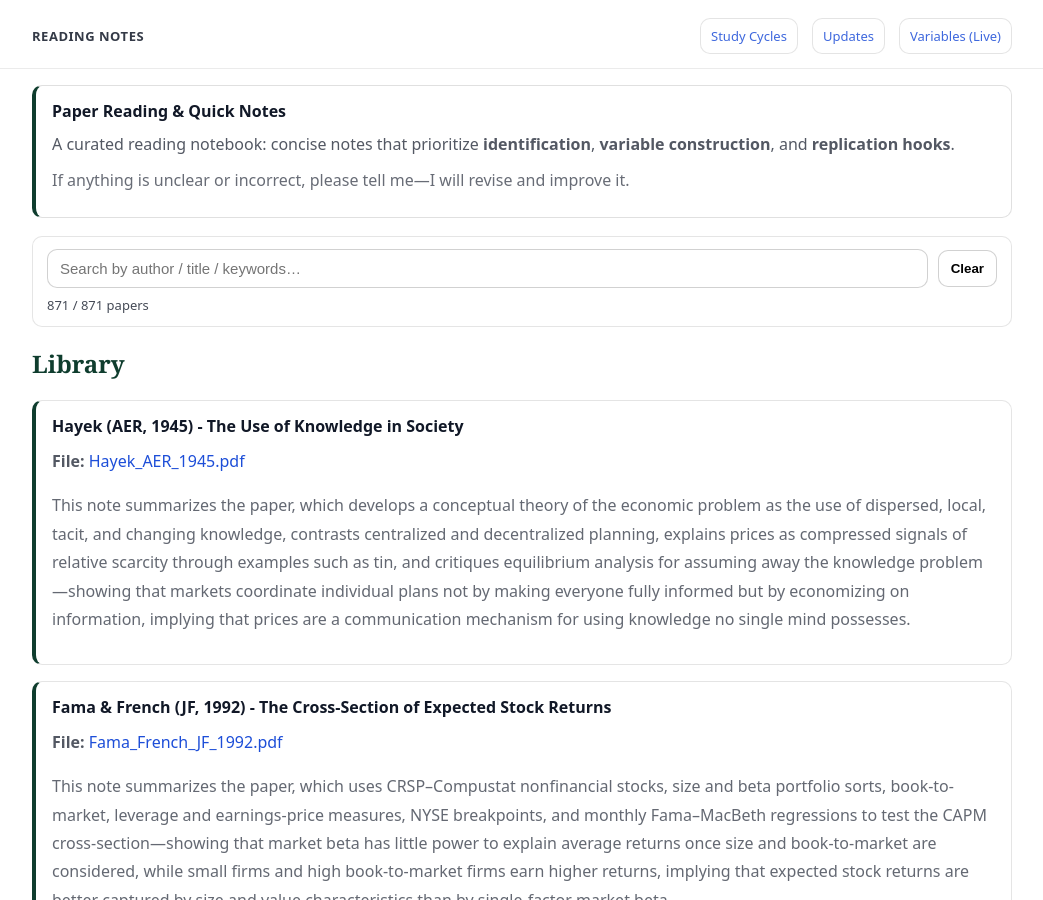
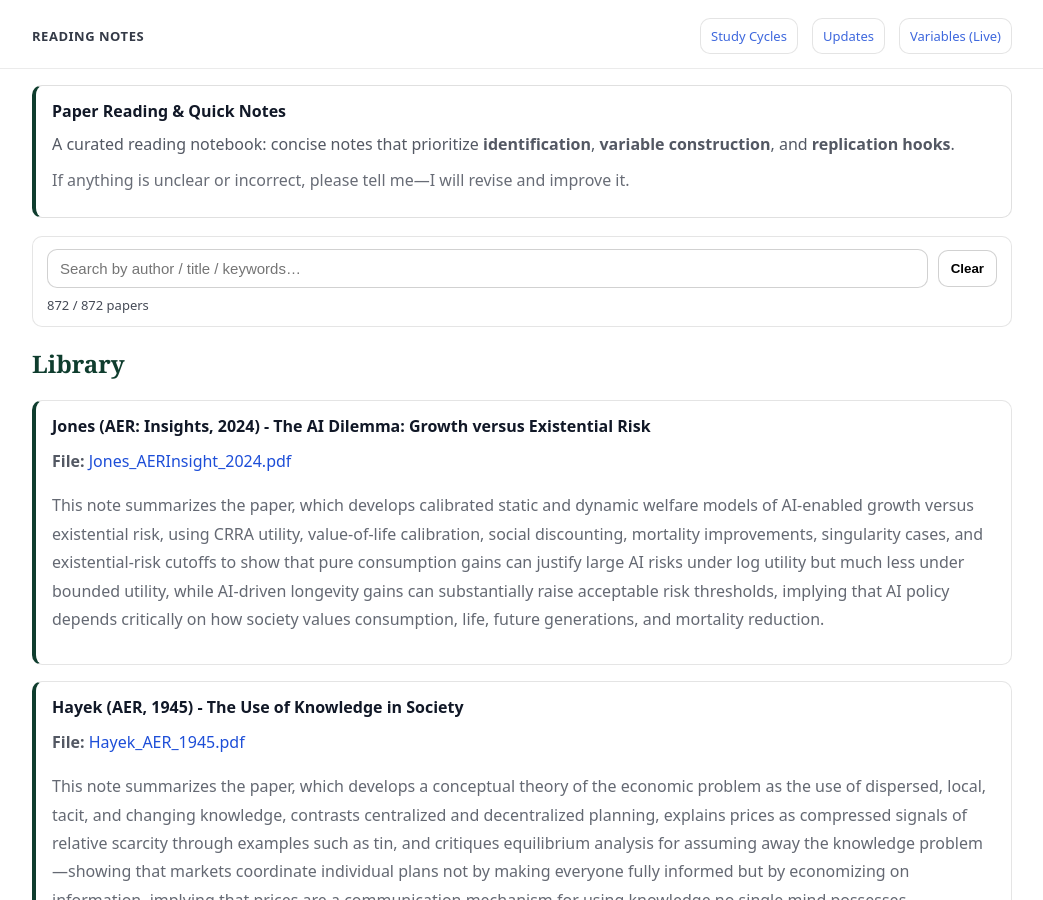
Before and after one commit to yaxinzn/study-archive, a Jekyll site: the page built from reading/index.md, in a window 1280 px wide and 900 px high. Shown: the whole window, without its empty margins (118-1161 px from the left). Built offline with Jekyll 4.4.1, drawn with Linux system fonts in a browser that asks for light colours.

Commit message:
Reading: add/update Jones_AERInsight_2024.pdf

```diff
--- a/_data/reading.yml
+++ b/_data/reading.yml
@@ -1,3 +1,7 @@
+- title: "Jones (AER: Insights, 2024) - The AI Dilemma: Growth versus Existential Risk"
+  file: "Jones_AERInsight_2024.pdf"
+  desc: "This note summarizes the paper, which develops calibrated static and dynamic welfare models of AI-enabled growth versus existential risk, using CRRA utility, value-of-life calibration, social discounting, mortality improvements, singularity cases, and existential-risk cutoffs to show that pure consumption gains can justify large AI risks under log utility but much less under bounded utility, while AI-driven longevity gains can substantially raise acceptable risk thresholds, implying that AI policy depends critically on how society values consumption, life, future generations, and mortality reduction."
+
 - title: "Hayek (AER, 1945) - The Use of Knowledge in Society"
   file: "Hayek_AER_1945.pdf"
   desc: "This note summarizes the paper, which develops a conceptual theory of the economic problem as the use of dispersed, local, tacit, and changing knowledge, contrasts centralized and decentralized planning, explains prices as compressed signals of relative scarcity through examples such as tin, and critiques equilibrium analysis for assuming away the knowledge problem—showing that markets coordinate individual plans not by making everyone fully informed but by economizing on information, implying that prices are a communication mechanism for using knowledge no single mind possesses."
```
Also changed, not shown: 1 other file.
